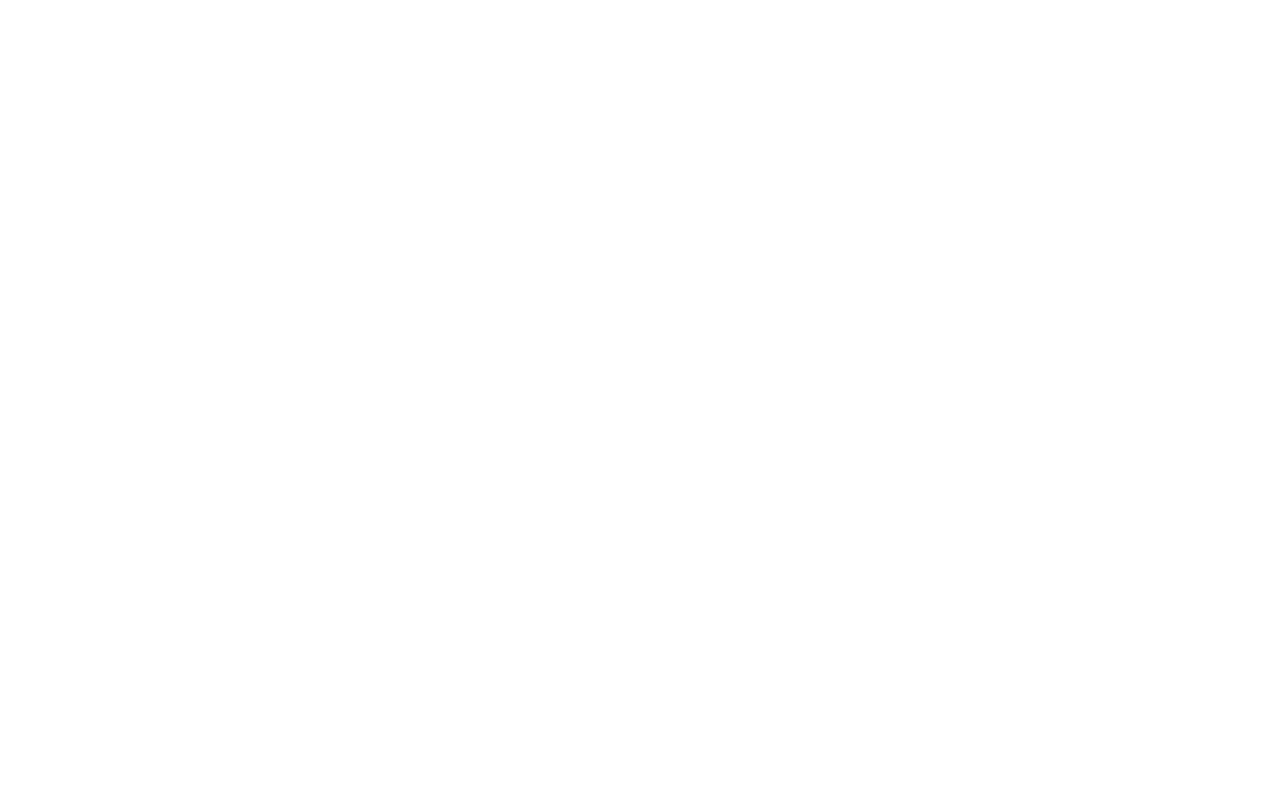
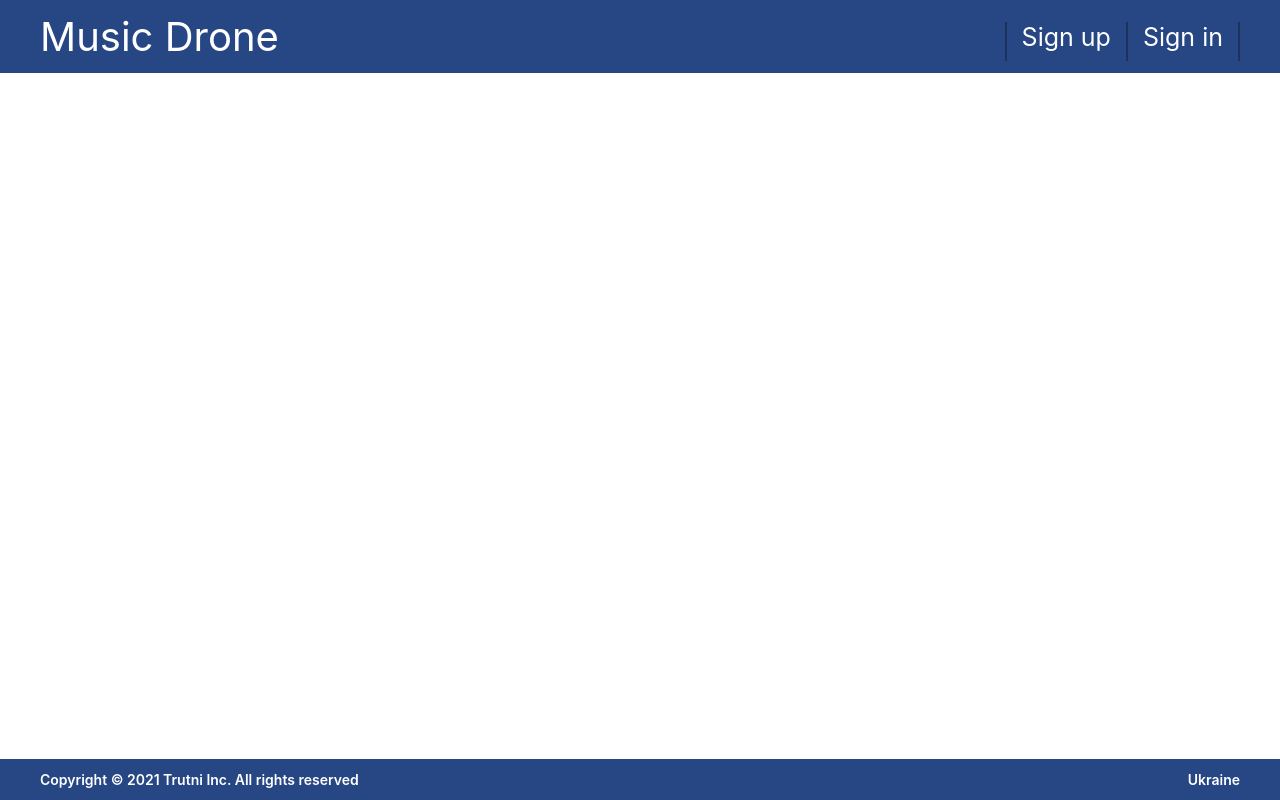
Before and after one commit to Cruciano/music-drone-client, a React (Create React App) app: page /Home in a window 1280 px wide. Built offline with nearby package versions, Linux system fonts and the light colour scheme.

Commit message:
Added header, footer, error 404 page

```diff
--- a/src/App.css
+++ b/src/App.css
@@ -1,4 +1,15 @@
 .App {
   margin: 0;
   height: 100%;
+  display: flex;
+  flex-direction: column;
+  color: white;
 }
+
+.content {
+  flex: 1 0 auto;
+}
+
+footer {
+  flex-shrink: 0;
+}
--- a/src/App.js
+++ b/src/App.js
@@ -1,17 +1,26 @@
 import './App.css';
 import {Route, Switch} from "react-router-dom";
 import HomePage from "./pages/HomePage/HomePage";
-import RegistrationPage from "./pages/AuthenticationPages/RegistrationPage";
-import LoginPage from "./pages/AuthenticationPages/LoginPage";
+import Redirect from "react-router-dom/es/Redirect";
+import Header from "./Components/Header/Header";
+import Footer from "./Components/Footer/Footer";
+import Error404 from "./pages/Error404/Error404";
 
 function App() {
     return (
         <div className="App">
-            <Switch>
-                <Route exact path="/" component={HomePage}/>
-                <Route exact path="/Login" component={LoginPage}/>
-                <Route exact path="/Registration" component={RegistrationPage}/>
-            </Switch>
+            <Header/>
+            <div className="content">
+                <Switch>
+                    <Route exact path="/Home" component={HomePage}/>
+                    <Route exact path="/Error" component={Error404}/>
+                    <Route exact path="/">
+                        <Redirect to="/Home"/>
+                    </Route>
+                    <Redirect to="/Error"/>
+                </Switch>
+            </div>
+            <Footer/>
         </div>
     );
 }
--- /dev/null
+++ b/src/Components/Footer/Footer.js
@@ -0,0 +1,17 @@
+import React from 'react';
+import styles from './Footer.module.css';
+
+const Footer = () => {
+    return (
+        <footer className={styles.footer}>
+            <div>
+            {"Copyright © 2021 Trutni Inc. All rights reserved"}
+            </div>
+            <div>
+                Ukraine
+            </div>
+        </footer>
+    );
+};
+
+export default Footer;
--- /dev/null
+++ b/src/Components/Footer/Footer.module.css
@@ -0,0 +1,9 @@
+.footer {
+    background-color: #274684;
+    font-size: 14px;
+    font-weight: 600;
+    padding: 12px 40px 12px 40px;
+    display: flex;
+    flex-direction: row;
+    justify-content: space-between;
+}
--- /dev/null
+++ b/src/Components/Header/Header.js
@@ -0,0 +1,17 @@
+import React from 'react';
+import {NavLink} from "react-router-dom";
+import styles from './Header.module.css';
+
+const Header = () => {
+    return (
+        <header className={styles.header}>
+            <div className={styles.title}>Music Drone</div>
+            <div className={styles.links}>
+                <NavLink to="/Registration">Sign up</NavLink><br/>
+                <NavLink to="/Login">Sign in</NavLink>
+            </div>
+        </header>
+    );
+};
+
+export default Header;
--- /dev/null
+++ b/src/Components/Header/Header.module.css
@@ -0,0 +1,35 @@
+.header {
+    background-color: #274684;
+    padding: 12px 40px 12px 40px;
+    display: flex;
+    flex-direction: row;
+    justify-content: space-between;
+}
+
+.title {
+    font-size: 40px;
+}
+
+.links {
+    margin-top: 10px;
+    display: flex;
+    flex-direction: row;
+}
+
+.links a {
+    color: white;
+    font-size: 25px;
+    text-decoration: none;
+    display: block;
+    padding-left: 15px;
+    padding-right: 15px;
+    border-right: solid 2px #1c325e;
+}
+
+.links a:first-child {
+    border-left: solid 2px #1c325e;
+}
+
+.links a:hover {
+    background-color: #1c325e;
+}
--- a/src/index.js
+++ b/src/index.js
@@ -3,12 +3,26 @@
 import './index.css';
 import App from './App';
 import reportWebVitals from './reportWebVitals';
-import {BrowserRouter} from "react-router-dom";
+import {BrowserRouter, Route, Switch} from "react-router-dom";
+import LoginPage from "./pages/AuthenticationPages/LoginPage";
+import RegistrationPage from "./pages/AuthenticationPages/RegistrationPage";
+
+function Root() {
+    return (
+        <div className="App">
+            <Switch>
+                <Route exact path="/Login" component={LoginPage}/>
+                <Route exact path="/Registration" component={RegistrationPage}/>
+                <Route path="*" component={App}/>
+            </Switch>
+        </div>
+    );
+}
 
 ReactDOM.render(
     <React.StrictMode>
         <BrowserRouter>
-            <App/>
+            <Root/>
         </BrowserRouter>
     </React.StrictMode>,
     document.getElementById('root')
--- a/src/pages/AuthenticationPages/Authentication.module.css
+++ b/src/pages/AuthenticationPages/Authentication.module.css
@@ -15,6 +15,8 @@
 
 .title {
     font-size: 40px;
+    font-weight: 600;
+    color: #274684;
     text-align: center;
     margin-bottom: 40px;
 }
@@ -61,4 +63,5 @@
 .redirection {
     text-align: center;
     margin-top: 15px;
+    color: #071739;
 }
--- a/src/pages/AuthenticationPages/LoginPage.js
+++ b/src/pages/AuthenticationPages/LoginPage.js
@@ -46,7 +46,7 @@
                             </div>
                             <button className={styles.button} type="submit">Sign in</button>
                             <div className={styles.redirection}>
-                                {"Already registered? "}
+                                {"Don't have account? "}
                                 <NavLink to="/Registration">Sign up</NavLink>
                             </div>
                         </Form>
--- /dev/null
+++ b/src/pages/Error404/Error404.js
@@ -0,0 +1,20 @@
+import React from 'react';
+import image from './404.svg';
+import styles from './Error404.module.css';
+
+const Error404 = () => {
+    return (
+        <div className={styles.page}>
+            <div className={styles.wrapper}>
+                <img src={image}/>
+                <div>
+                    Error 404: <br/>
+                    Page not found!
+                </div>
+            </div>
+        </div>
+
+    );
+};
+
+export default Error404;
--- /dev/null
+++ b/src/pages/Error404/Error404.module.css
@@ -0,0 +1,20 @@
+.page {
+    background-color: #071739;
+    height: 100%;
+    display: grid;
+    place-items: center;
+}
+
+.page img {
+    width: 200px;
+    height: 200px;
+    margin-right: 40px;
+}
+
+.wrapper {
+    width: 550px;
+    height: 200px;
+    font-size: 40px;
+    display: flex;
+    flex-direction: row;
+}
--- a/src/pages/HomePage/HomePage.js
+++ b/src/pages/HomePage/HomePage.js
@@ -5,8 +5,7 @@
     return (
         <div>
             <h1>Home!!</h1>
-            <NavLink to="/Registration">Sign up</NavLink><br />
-            <NavLink to="/Login">Sign in</NavLink>
+
         </div>
     );
 };
```
Also changed, not shown: src/pages/Error404/404.svg (added).
